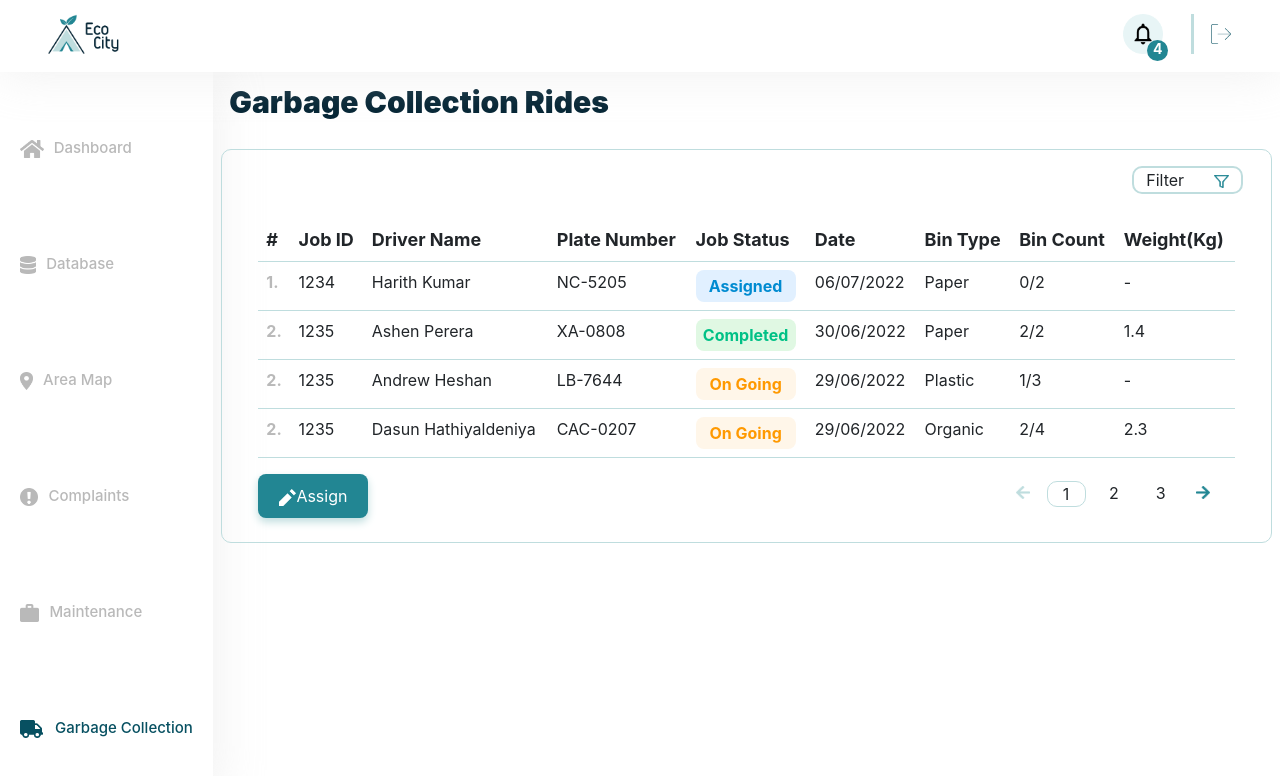
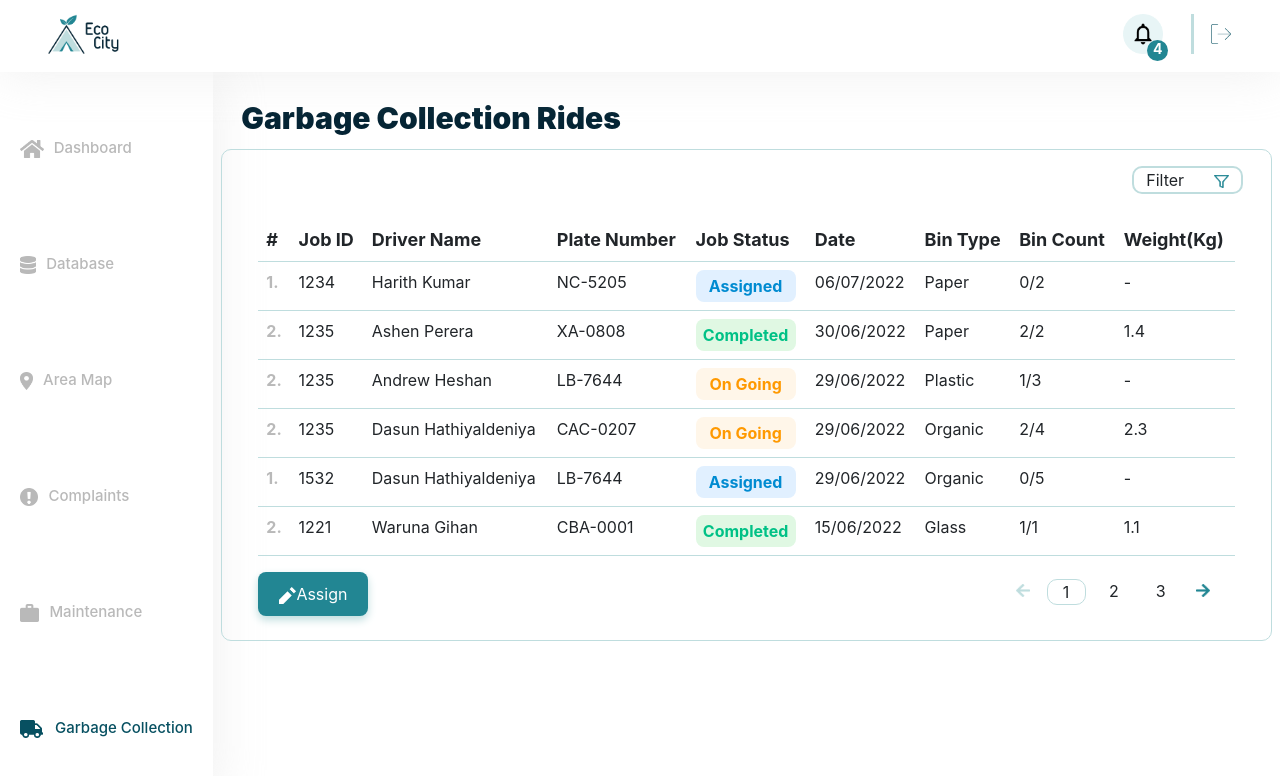
Before and after one commit to IsuruVihan/EcoCity, a React (Create React App) app in the folder admin/: page /garbage-collection in a window 1280 px wide. Shown: the top 776 px of the page. Built offline with nearby package versions, Linux system fonts and the light colour scheme.

Commit message:
admin_taks_557-Garbage Collection UI/UX bugs fixed

```diff
--- a/admin/src/assets/styles/GarbageCollectionRides/forms/assignrideform.css
+++ b/admin/src/assets/styles/GarbageCollectionRides/forms/assignrideform.css
@@ -12,7 +12,7 @@
     appearance: none;
     width: 170px;
     -webkit-appearance: none;
-    background-image: url("../../../images/icons/dropdownicon.png");
+    /*background-image: url("../../../images/icons/dropdownicon.png");*/
     background-repeat: no-repeat;
     background-position:right;
 }
@@ -24,7 +24,7 @@
     appearance: none;
     width: 165px;
     -webkit-appearance: none;
-    background-image: url("../../../images/icons/dropdownicon.png");
+    /*background-image: url("../../../images/icons/dropdownicon.png");*/
     background-repeat: no-repeat;
     background-position:right;
 }
@@ -36,7 +36,7 @@
     background-color: #fff;
     appearance: none;
     -webkit-appearance: none;
-    background-image: url("../../../images/icons/dropdownicon.png");
+    /*background-image: url("../../../images/icons/dropdownicon.png");*/
     background-repeat: no-repeat;
     background-position: right;
 }
--- a/admin/src/pages/GarbageCollectionRides/GarbageCollectionRides.js
+++ b/admin/src/pages/GarbageCollectionRides/GarbageCollectionRides.js
@@ -14,7 +14,7 @@ const GarbageCollectionRides = () => {
 
   return (
       <Col lg={10}>
-          <Row className="ps-3 pb-3 pt-2">
+          <Row className="p-0 m-0 mt-4 ps-3">
               <Col className=" p-0 m-0" style={{textAlign: 'left', fontSize: 30, fontWeight: '900', color: '#042434',}}>
                   Garbage Collection Rides
               </Col>
--- a/admin/src/pages/GarbageCollectionRides/filters/AssignRideMapFilter.js
+++ b/admin/src/pages/GarbageCollectionRides/filters/AssignRideMapFilter.js
@@ -4,7 +4,7 @@ import "../../../assets/styles/GarbageCollectionRides/forms/assignrideform.css";
 
 const AssignRideMapFilter = () => {
   return (
-    <Row style={{border:'1px solid red', marginRight:5, paddingLeft:6, paddingRight:6}}>
+    <Row style={{marginRight:5, paddingLeft:6, paddingRight:6}}>
         <Col>
             <Row style={{fontSize:14}}>
                 Bin Type
--- a/admin/src/pages/GarbageCollectionRides/forms/AssignRideForm.js
+++ b/admin/src/pages/GarbageCollectionRides/forms/AssignRideForm.js
@@ -7,6 +7,7 @@ import AssignRideMap from "../maps/AssignRideMap";
 import "../../../assets/styles/GarbageCollectionRides/forms/assignrideform.css";
 
 import filtericon from "../../../assets/images/icons/filter.png";
+import map from "../../../assets/images/popup-model-map.png";
 
 const AssignRideForm = () => {
     const styles = {
@@ -44,12 +45,12 @@ const AssignRideForm = () => {
     const [open, setOpen] = useState(false);
   return (
     <Container>
-      <Row style={{border:'1px solid red'}}>
+      <Row>
           <Col className='loc'>
               Location
           </Col>
           <Col>
-              <Row style={{width:100, border:'2px solid #BFDDDE',marginLeft:110, borderRadius:10, cursor:'pointer'}}
+              <Row style={{width:100, border:'2px solid #BFDDDE', marginLeft:110, borderRadius:10, cursor:'pointer'}}
                    onClick={() => setOpen(!open)}>
                   <Col aria-controls="example-collapse-text" aria-expanded={open}>
                       Filter
@@ -68,8 +69,8 @@ const AssignRideForm = () => {
           </Col>
       </Row>
       <Row>
-          <Col style={{border:'1px solid blue'}}>
-              <AssignRideMap/>
+          <Col style={{marginTop: 10, marginBottom: 10}}>
+              <Image src={map} width="100%"/>
           </Col>
       </Row>
       <Row>
@@ -83,7 +84,7 @@ const AssignRideForm = () => {
                                       Garbage Hub ID
                                   </label>
                               </Row>
-                              <Row style={{ marginLeft:1 ,border:'2px solid #E8F5F6', borderRadius:8 , outline:'none' }}>
+                              <Row style={{ marginLeft: 1 ,border:'2px solid #E8F5F6', borderRadius: 8, outline:'none', marginBottom: 10}}>
                                   {/*<Multiselect*/}
                                   {/*    customArrow={{}}*/}
                                   {/*    hidePlaceholder*/}
@@ -118,7 +119,7 @@ const AssignRideForm = () => {
                               </Row>
                               <Row>
                                   <Col>
-                                  <Row style={{marginLeft:1, border:'2px solid #E8F5F6', borderRadius:8,paddingTop:2, paddingBottom:4, color:'#042434', fontSize:13,marginBottom:4}}>
+                                  <Row style={{marginLeft:1, border:'2px solid #E8F5F6', borderRadius: 8, paddingTop: 2, paddingBottom: 4, color: '#042434', fontSize: 13, marginBottom:10}}>
                                       <Col xs={8}>
                                           <select className='select' >
                                               <option value='value1'>--select--</option>
@@ -140,10 +141,10 @@ const AssignRideForm = () => {
                               </Row>
                               <Row>
                                   <Col>
-                                  <Row style={{marginLeft:1, border:'2px solid #E8F5F6', borderRadius:8,paddingTop:2, paddingBottom:4, color:'#042434', fontSize:13,marginBottom:4}}>
+                                  <Row style={{marginLeft:1, border:'2px solid #E8F5F6', borderRadius: 8, paddingTop: 2, paddingBottom: 4, color: '#042434', fontSize: 13, marginBottom: 10}}>
                                       <Col xs={8}>
                                           <select className='select'>
-                                              <option value=''></option>
+                                              <option value=''>--select--</option>
                                               <option value='organic'>Organic</option>
                                               <option value='glass'>Glass</option>
                                               <option value='paper'>Paper</option>
@@ -164,7 +165,7 @@ const AssignRideForm = () => {
                                       Date
                                   </label>
                               </Row>
-                              <Row style={{ marginLeft:1}}>
+                              <Row style={{ marginLeft: 1, marginBottom: 10}}>
                                   <input type='date' style={{border:'2px solid #E8F5F6',outline:'none', borderRadius:8,paddingTop:2, paddingBottom:4, color:'#042434', fontSize:13,marginBottom:4  }}/>
                               </Row>
                           </Col>
@@ -178,10 +179,10 @@ const AssignRideForm = () => {
                               </Row>
                               <Row>
                                   <Col>
-                                  <Row style={{marginLeft:1, border:'2px solid #E8F5F6', borderRadius:8,paddingTop:2, paddingBottom:4, color:'#042434', fontSize:13,marginBottom:4}}>
+                                  <Row style={{marginLeft:1, border:'2px solid #E8F5F6', borderRadius: 8,paddingTop: 2, paddingBottom: 4, color: '#042434', fontSize: 13, marginBottom: 10}}>
                                       <Col xs={8}>
                                           <select className='select1'>
-                                              <option value='value1'></option>
+                                              <option value='value1'>--select--</option>
                                               <option value='value2'>value2</option>
                                               <option value='value3'>value3</option>
                                               <option value='value4'>value4</option>
--- a/admin/src/pages/GarbageCollectionRides/modals/AssignRideModal.js
+++ b/admin/src/pages/GarbageCollectionRides/modals/AssignRideModal.js
@@ -4,6 +4,7 @@ import {Container, Row, Col, Image} from "react-bootstrap";
 import AssignRideForm from "../forms/AssignRideForm";
 import filtericon from "../../../assets/images/icons/filter.png";
 import AssignRideMap from "../maps/AssignRideMap";
+import map from "../../../assets/images/popup-model-map.png";
 
 
 const AssignRideModal = () => {
--- a/admin/src/pages/GarbageCollectionRides/tables/RidesTable.js
+++ b/admin/src/pages/GarbageCollectionRides/tables/RidesTable.js
@@ -104,6 +104,32 @@ const RidesTable = () => {
                                 <td>2/4</td>
                                 <td>2.3</td>
                             </tr>
+                            <tr style={{borderBottom:'1px solid #BFDDDE', cursor:'pointer'}} onClick={handleShow}>
+                                <th scope="row" style={{color:'#B9B9B9'}}>1.</th>
+                                <td>1532</td>
+                                <td>Dasun Hathiyaldeniya</td>
+                                <td>LB-7644</td>
+                                <td style={{textAlign:'center'}}><p className='m-0 p-1'
+                                    style={{color:'#008BD1', backgroundColor:'#E1F0FF', width:'100px', borderRadius:'8px',
+                                    fontWeight: 700}}>Assigned</p></td>
+                                <td>29/06/2022</td>
+                                <td>Organic</td>
+                                <td>0/5</td>
+                                <td>-</td>
+                            </tr>
+                            <tr style={{borderBottom:'1px solid #BFDDDE', cursor:'pointer'}} onClick={handleShow}>
+                                <th scope="row" style={{color:'#B9B9B9'}}>2.</th>
+                                <td>1221</td>
+                                <td>Waruna Gihan</td>
+                                <td>CBA-0001</td>
+                                <td style={{textAlign:'center'}}><p className='m-0 p-1'
+                                    style={{color:'#00C186', backgroundColor:'#E0F8E3', width:'100px', borderRadius:'8px',
+                                    fontWeight: 700}}>Completed</p></td>
+                                <td>15/06/2022</td>
+                                <td>Glass</td>
+                                <td>1/1</td>
+                                <td>1.1</td>
+                            </tr>
                             <Modal show={show} onHide={handleClose}>
                                 <Modal.Header style={{border:'none'}}>
                                     <Row>
```
